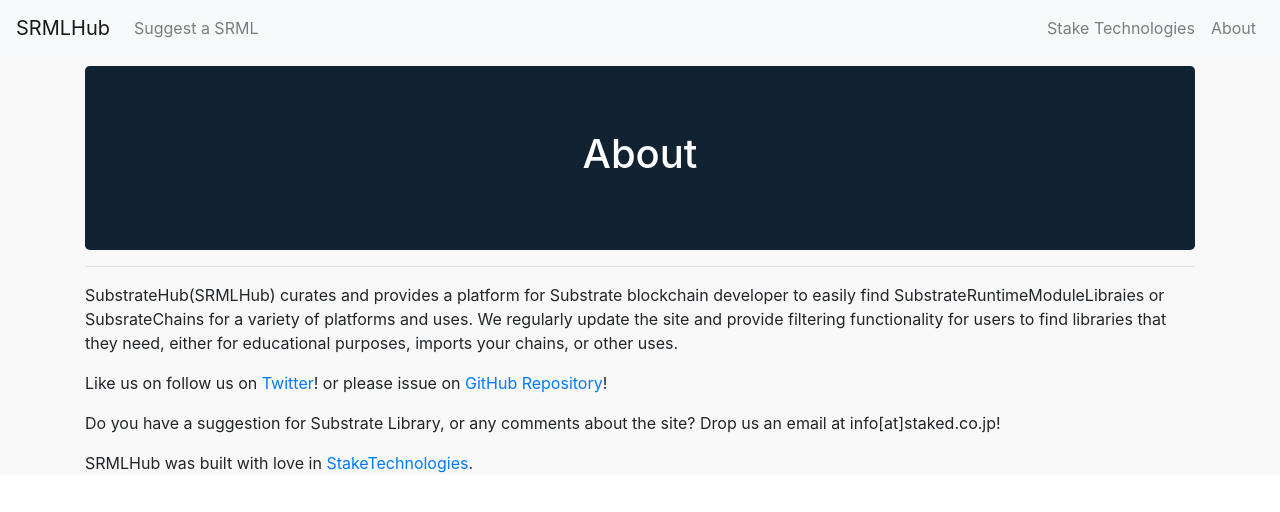
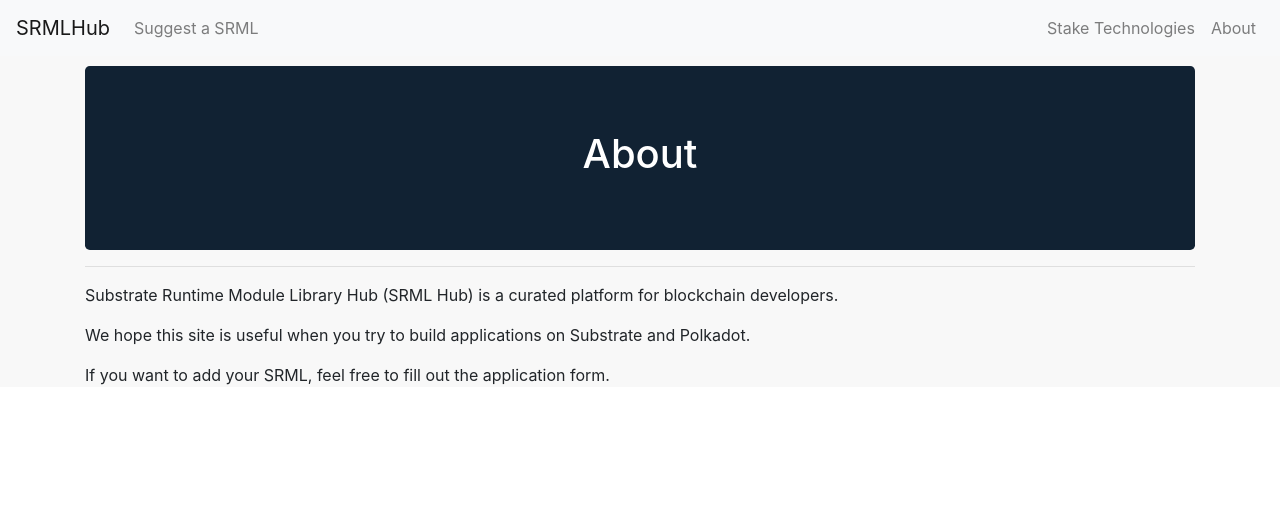
Before and after one commit to staketechnologies/srml-hub, a React (Create React App) app: page /about in a window 1280 px wide. Shown: the top 512 px of the page. Built offline with nearby package versions, Linux system fonts and the light colour scheme.

Commit message:
fix srml

```diff
--- a/src/About.jsx
+++ b/src/About.jsx
@@ -20,10 +20,9 @@
                 <h1>About</h1>
                 </Jumbotron>
                 <hr />
-                    <p align='left'> SubstrateHub(SRMLHub) curates and provides a platform for Substrate blockchain developer to easily find SubstrateRuntimeModuleLibraies or SubsrateChains for a variety of platforms and uses. We regularly update the site and provide filtering functionality for users to find libraries that they need, either for educational purposes, imports your chains, or other uses.</p>
-                    <p align='left'> Like us on follow us on <a href="https://twitter.com/staketech">Twitter</a>! or please issue on <a href="https://github.com/stakedtechnologies/srml-hub">GitHub Repository</a>!</p>
-                    <p align='left'> Do you have a suggestion for Substrate Library, or any comments about the site? Drop us an email at info[at]staked.co.jp!</p>
-                    <p align='left'> SRMLHub was built with love in <a href = "https://stake.co.jp">StakeTechnologies</a>.</p>
+                    <p align='left'> Substrate Runtime Module Library Hub (SRML Hub) is a curated platform for blockchain developers.</p>
+                    <p align='left'> We hope this site is useful when you try to build applications on Substrate and Polkadot.</p>
+                    <p align='left'> If you want to add your SRML, feel free to fill out the application form.</p>
             </Container>
         </div>);
       }
--- a/src/App.js
+++ b/src/App.js
@@ -101,7 +101,7 @@
             background: '#123'
           }}>
           <h1>Substrate Hub</h1>
-          <p>Discover open source substrate runtime module and subtrate chain code</p>
+          <p>Let’s find Substrate Runtime Module Library based on your needs.</p>
         </Jumbotron>
         <SearchForm value={this.state.searchtext} onChange={this.onChangeForm.bind(this)}/>
         <Row style={{}}>
```
